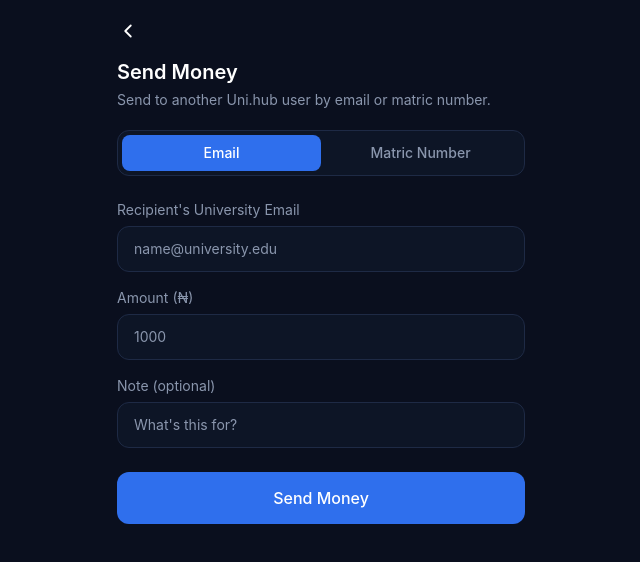
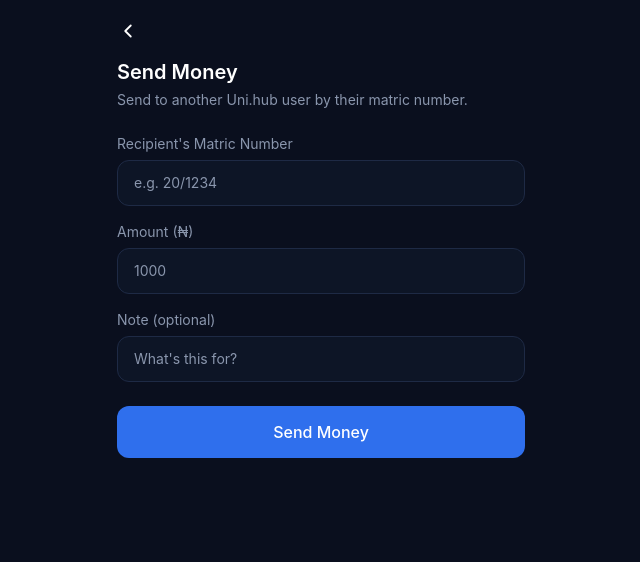
Before and after one commit to mj4617384-art/Uni-hub-app, a Next.js app: page /wallet/send in a window 1280 px wide. Shown: the top 562 px of the page, without its empty margins (319-959 px from the left). Built offline with nearby package versions, Linux system fonts and the light colour scheme; no server answers.

Commit message:
Update page.tsx

```diff
--- a/app/wallet/send/page.tsx
+++ b/app/wallet/send/page.tsx
@@ -4,12 +4,8 @@ import { useState } from "react";
 import { useRouter } from "next/navigation";
 import { supabase } from "@/lib/supabaseClient";
 
-type SendMethod = "email" | "matric";
-
 export default function SendMoneyPage() {
   const router = useRouter();
-  const [method, setMethod] = useState<SendMethod>("email");
-  const [email, setEmail] = useState("");
   const [matric, setMatric] = useState("");
   const [amount, setAmount] = useState("");
   const [note, setNote] = useState("");
@@ -39,15 +35,7 @@ export default function SendMoneyPage() {
       return;
     }
 
-    const { error } =
-      method === "email"
-        ? await supabase.rpc("send_money", {
-            p_sender_wallet_id: wallet.id,
-            p_recipient_email: email,
-            p_amount: Number(amount),
-            p_description: note || null,
-          })
-        : await supabase.rpc("send_money_by_matric_number", {
+    const { error } = await supabase.rpc("send_money_by_matric_number", {
       p_sender_wallet_id: wallet.id,
       p_recipient_matric: matric,
       p_amount: Number(amount),
@@ -71,43 +59,9 @@ export default function SendMoneyPage() {
       </button>
 
       <h1 className="text-xl font-semibold">Send Money</h1>
-      <p className="mt-1 text-sm text-hub-textDim">Send to another Uni.hub user by email or matric number.</p>
-
-      <div className="mt-5 flex rounded-xl border border-hub-border bg-hub-card2 p-1">
-        <button
-          type="button"
-          onClick={() => setMethod("email")}
-          className={`flex-1 rounded-lg py-2 text-sm font-medium transition ${
-            method === "email" ? "bg-hub-accent text-white" : "text-hub-textDim"
-          }`}
-        >
-          Email
-        </button>
-        <button
-          type="button"
-          onClick={() => setMethod("matric")}
-          className={`flex-1 rounded-lg py-2 text-sm font-medium transition ${
-            method === "matric" ? "bg-hub-accent text-white" : "text-hub-textDim"
-          }`}
-        >
-          Matric Number
-        </button>
-      </div>
+      <p className="mt-1 text-sm text-hub-textDim">Send to another Uni.hub user by their matric number.</p>
 
       <form onSubmit={handleSubmit} className="mt-6 flex flex-col gap-4">
-        {method === "email" ? (
-          <label className="text-sm">
-            <span className="mb-1.5 block text-hub-textDim">Recipient's University Email</span>
-            <input
-              required
-              type="email"
-              value={email}
-              onChange={(e) => setEmail(e.target.value)}
-              placeholder="name@university.edu"
-              className="w-full rounded-xl border border-hub-border bg-hub-card2 px-4 py-3 text-white outline-none focus:border-hub-accentLight"
-            />
-          </label>
-        ) : (
         <label className="text-sm">
           <span className="mb-1.5 block text-hub-textDim">Recipient's Matric Number</span>
           <input
@@ -119,7 +73,6 @@ export default function SendMoneyPage() {
             className="w-full rounded-xl border border-hub-border bg-hub-card2 px-4 py-3 text-white outline-none focus:border-hub-accentLight"
           />
         </label>
-        )}
 
         <label className="text-sm">
           <span className="mb-1.5 block text-hub-textDim">Amount (₦)</span>
```
Lines whose indentation alone changed are shown as unchanged.
